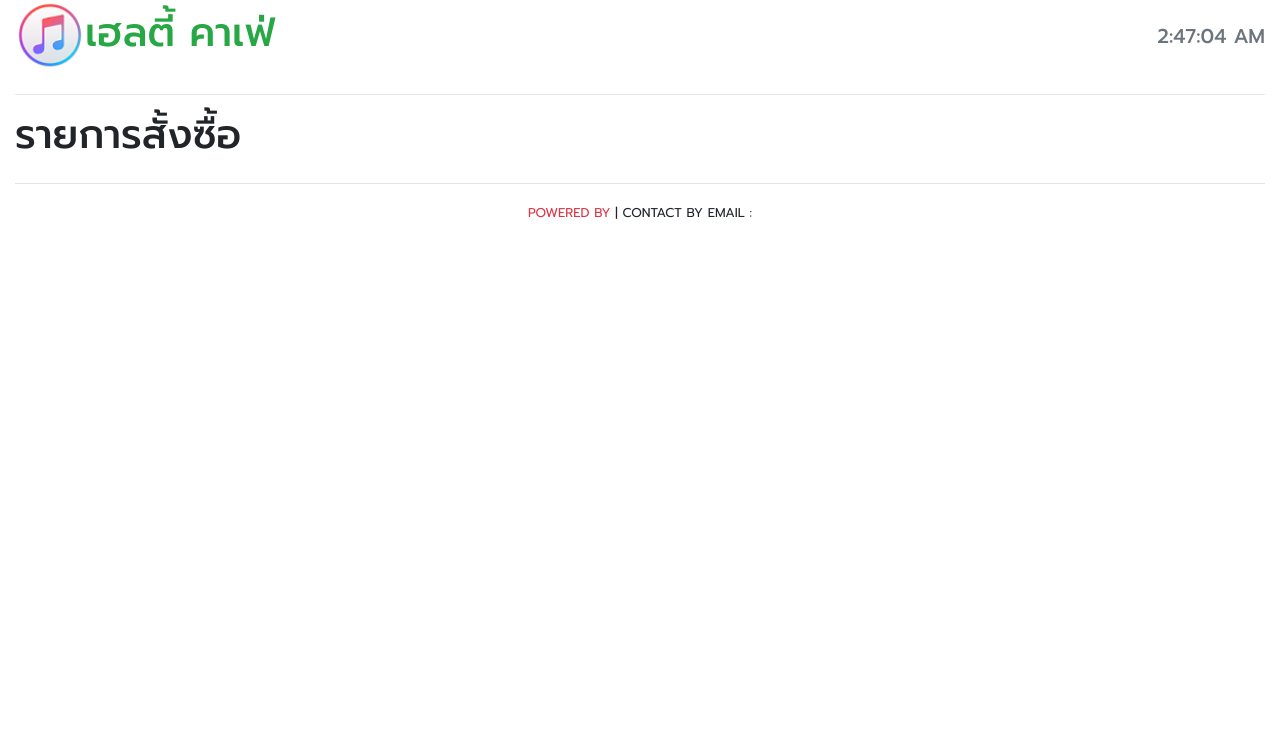
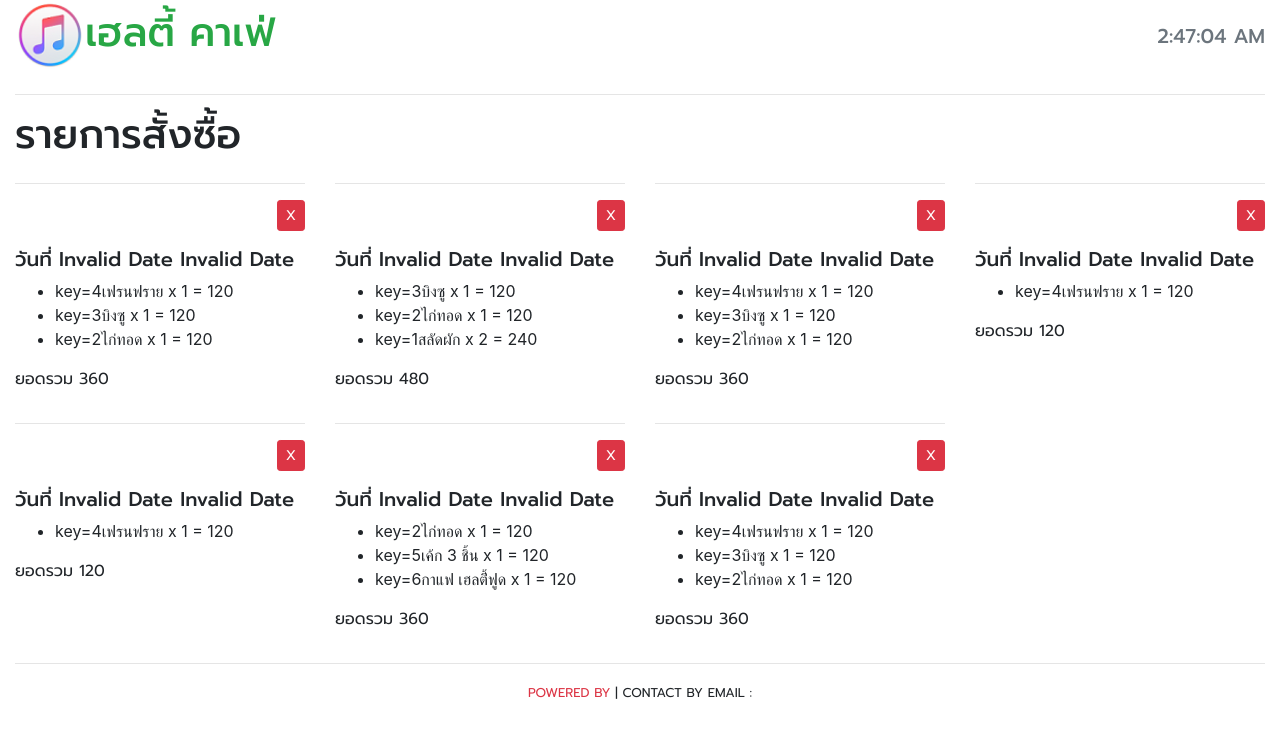
Before and after one commit to panugood11/client, a React (Create React App) app: page /orders in a window 1280 px wide. Shown: the top 738 px of the page. Built offline with nearby package versions, Linux system fonts and the light colour scheme; data requests are answered from the project's data file.

Commit message:
55.Order Page | /orders

```diff
--- a/resources/data/db.json
+++ b/resources/data/db.json
@@ -2,42 +2,36 @@
   "products": [
     {
       "id": 1,
-      "productId": 1,
       "productName": "สลัดผัก",
       "unitPrice": "120",
       "thumbnail": "images/product/1.jpg"
     },
     {
       "id": 2,
-      "productId": 2,
       "productName": "ไก่ทอด",
       "unitPrice": "120",
       "thumbnail": "images/product/2.jpg"
     },
     {
       "id": 3,
-      "productId": 3,
       "productName": "บิงซู",
       "unitPrice": "120",
       "thumbnail": "images/product/3.jpg"
     },
     {
       "id": 4,
-      "productId": 4,
       "productName": "เฟรนฟราย",
       "unitPrice": "120",
       "thumbnail": "images/product/4.jpg"
     },
     {
       "id": 5,
-      "productId": 5,
       "productName": "เค้ก 3 ชิ้น",
       "unitPrice": "120",
       "thumbnail": "images/product/5.jpg"
     },
     {
       "id": 6,
-      "productId": 6,
       "productName": "กาแฟ เฮลตี้่ฟูด",
       "unitPrice": "120",
       "thumbnail": "images/product/6.jpg"
@@ -51,7 +45,6 @@
         {
           "product": {
             "id": 4,
-            "productId": 4,
             "productName": "เฟรนฟราย",
             "unitPrice": "120",
             "thumbnail": "images/product/4.jpg"
@@ -61,7 +54,6 @@
         {
           "product": {
             "id": 3,
-            "productId": 3,
             "productName": "บิงซู",
             "unitPrice": "120",
             "thumbnail": "images/product/3.jpg"
@@ -71,7 +63,6 @@
         {
           "product": {
             "id": 2,
-            "productId": 2,
             "productName": "ไก่ทอด",
             "unitPrice": "120",
             "thumbnail": "images/product/2.jpg"
@@ -88,7 +79,6 @@
         {
           "product": {
             "id": 3,
-            "productId": 3,
             "productName": "บิงซู",
             "unitPrice": "120",
             "thumbnail": "images/product/3.jpg"
@@ -98,7 +88,6 @@
         {
           "product": {
             "id": 2,
-            "productId": 2,
             "productName": "ไก่ทอด",
             "unitPrice": "120",
             "thumbnail": "images/product/2.jpg"
@@ -108,7 +97,6 @@
         {
           "product": {
             "id": 1,
-            "productId": 1,
             "productName": "สลัดผัก",
             "unitPrice": "120",
             "thumbnail": "images/product/1.jpg"
@@ -125,7 +113,6 @@
         {
           "product": {
             "id": 4,
-            "productId": 4,
             "productName": "เฟรนฟราย",
             "unitPrice": "120",
             "thumbnail": "images/product/4.jpg"
@@ -135,7 +122,6 @@
         {
           "product": {
             "id": 3,
-            "productId": 3,
             "productName": "บิงซู",
             "unitPrice": "120",
             "thumbnail": "images/product/3.jpg"
@@ -145,7 +131,6 @@
         {
           "product": {
             "id": 2,
-            "productId": 2,
             "productName": "ไก่ทอด",
             "unitPrice": "120",
             "thumbnail": "images/product/2.jpg"
@@ -162,7 +147,6 @@
         {
           "product": {
             "id": 4,
-            "productId": 4,
             "productName": "เฟรนฟราย",
             "unitPrice": "120",
             "thumbnail": "images/product/4.jpg"
@@ -179,7 +163,6 @@
         {
           "product": {
             "id": 4,
-            "productId": 4,
             "productName": "เฟรนฟราย",
             "unitPrice": "120",
             "thumbnail": "images/product/4.jpg"
@@ -196,7 +179,6 @@
         {
           "product": {
             "id": 2,
-            "productId": 2,
             "productName": "ไก่ทอด",
             "unitPrice": "120",
             "thumbnail": "images/product/2.jpg"
@@ -206,7 +188,6 @@
         {
           "product": {
             "id": 5,
-            "productId": 5,
             "productName": "เค้ก 3 ชิ้น",
             "unitPrice": "120",
             "thumbnail": "images/product/5.jpg"
@@ -216,7 +197,6 @@
         {
           "product": {
             "id": 6,
-            "productId": 6,
             "productName": "กาแฟ เฮลตี้่ฟูด",
             "unitPrice": "120",
             "thumbnail": "images/product/6.jpg"
@@ -233,7 +213,6 @@
         {
           "product": {
             "id": 4,
-            "productId": 4,
             "productName": "เฟรนฟราย",
             "unitPrice": "120",
             "thumbnail": "images/product/4.jpg"
@@ -243,7 +222,6 @@
         {
           "product": {
             "id": 3,
-            "productId": 3,
             "productName": "บิงซู",
             "unitPrice": "120",
             "thumbnail": "images/product/3.jpg"
@@ -253,7 +231,6 @@
         {
           "product": {
             "id": 2,
-            "productId": 2,
             "productName": "ไก่ทอด",
             "unitPrice": "120",
             "thumbnail": "images/product/2.jpg"
@@ -262,43 +239,6 @@
         }
       ],
       "id": 7
-    },
-    {
-      "orderedDate": "2019-12-28T02:35:14.473Z",
-      "totalPrice": 360,
-      "orders": [
-        {
-          "product": {
-            "id": 4,
-            "productId": 4,
-            "productName": "เฟรนฟราย",
-            "unitPrice": "120",
-            "thumbnail": "images/product/4.jpg"
-          },
-          "quantity": 1
-        },
-        {
-          "product": {
-            "id": 3,
-            "productId": 3,
-            "productName": "บิงซู",
-            "unitPrice": "120",
-            "thumbnail": "images/product/3.jpg"
-          },
-          "quantity": 1
-        },
-        {
-          "product": {
-            "id": 2,
-            "productId": 2,
-            "productName": "ไก่ทอด",
-            "unitPrice": "120",
-            "thumbnail": "images/product/2.jpg"
-          },
-          "quantity": 1
-        }
-      ],
-      "id": 8
     }
   ]
 }
--- a/src/components/containers/order/Order.js
+++ b/src/components/containers/order/Order.js
@@ -1,4 +1,4 @@
-import React, {Component} from "react";
+import React, { Component } from "react";
 import Header from "../../Header";
 import Footer from "../../Footer";
 import axios from "axios";
@@ -7,7 +7,7 @@ import axios from "axios";
 class Order extends Component {
 
     constructor(props) {
-        super(props)
+        super(props);
         this.state = {orders : null};
     }
     componentDidMount() {
@@ -18,7 +18,7 @@ class Order extends Component {
         )
     }
     delOrder(order) {
-        axios.delete("http://localhost:3001/orders" + order.id).then(res => {
+        axios.delete("http://localhost:3001/orders/" + order.id ).then(res => {
             axios.get("http://localhost:3001/orders").then(
                 res => {
                     this.setState({orders : res.data});
@@ -26,45 +26,43 @@ class Order extends Component {
             )
         })
     }
+
     showOrders() {
-        return this.setState.orders && this.state.orders.map(order => {
-            const date = new Date(order.orderedDate);
-            return(
-                <div key={order.id} className = "col-md-3">
+        return this.state.orders && this.state.orders.map(order => {
+            const date = new Date(order.orderDate);
+            return (
+                <div key={order.id} className="col-md-3">
                     <hr/>
-                    <p className="text-right">
+                    <p className = "text-right">
                         <button className="btn btn-danger btn-sm title" onClick={() => this.delOrder(order)}>X</button>
                     </p>
                     <h5>วันที่ {date.toLocaleDateString()} {date.toLocaleTimeString()}</h5>
-                    <ui>
+                    <ul>
                         {order.orders && order.orders.map(record => {
-                            return (<li key={order.product.id}>
-                                {record.product.productName} x {record.quantity} = {record.product.uniPrice * record.quantity}
+                            return (<li> key={record.product.id}
+                                {record.product.productName} x {record.quantity} = {record.product.unitPrice * record.quantity}
                             </li>)
                         })}
-                    </ui>
+                    </ul>
                     <p className="title">ยอดรวม {order.totalPrice}</p>
                 </div>
             )
         })
     }
 
-    render(){
-        return(
+    render() {
+        return (
             <div>
                 <Header />
-                <div className = "container-fluid">
-                    <h1>รายการสั้งซื้อ</h1>
-                    <div className="row">
-                        {this.showOrders()}
+                    <div className="container-fluid">
+                        <h1>รายการสั้งซื้อ</h1>
+                        <div className="row">
+                            {this.showOrders()}
+                        </div>
                     </div>
-                </div>
                 <Footer />
             </div>
         )
     }
 }
-
-
-
 export default Order;
--- a/src/components/monitor/Monitor.js
+++ b/src/components/monitor/Monitor.js
@@ -1,73 +1,107 @@
-import React, { Component } from 'react';
+import React, { Component } from "react";
 import Calculator from "./Calculator";
 import ProductList from "../ProductItem/ProductList";
 import axios from "axios";
 
 class Monitor extends Component {
-
   constructor(props) {
     super(props);
-        this.state = {totalPrice: 0, orders: [], confirm: false, msg:''};
+    this.state = { totalPrice: 0, orders: [], confirm: false, msg: "" };
     this.addOrder = this.addOrder.bind(this);
     this.delOrder = this.delOrder.bind(this);
     this.confirmOrder = this.confirmOrder.bind(this);
     this.cancelOrder = this.cancelOrder.bind(this);
-
   }
 
   addOrder(product) {
-        let findOrder = this.state.orders.find(order => order.product.productId == product.productId);
-        if(findOrder){
-            findOrder.quantity++
+    let findOrder = this.state.orders.find(
+      order => order.product.id == product.id
+    );
+    if (findOrder) {
+      findOrder.quantity++;
     } else {
-            this.state.orders.push({product: product, quantity: 1});
+      this.state.orders.push({ product: product, quantity: 1 });
     }
     const totalPrice = this.state.totalPrice + parseInt(product.unitPrice);
-        this.setState({totalPrice: totalPrice, orders: this.state.orders, confirm:false});
+    this.setState({
+      totalPrice: totalPrice,
+      orders: this.state.orders,
+      confirm: false
+    });
   }
 
   delOrder(product) {
-        let findOrder = this.state.orders.find(order => order.product.productId == product.productId);
-        let resultOrder = this.state.orders.filter(order => order.product.productId != product.productId);
-        const totalPrice = this.state.totalPrice - (findOrder.quantity * parseInt(findOrder.product.unitPrice));
-        this.setState({totalPrice: totalPrice, orders: resultOrder, confirm: false});
+    let findOrder = this.state.orders.find(
+      order => order.product.id == product.id
+    );
+    let resultOrder = this.state.orders.filter(
+      order => order.product.id != product.id
+    );
+    const totalPrice =
+      this.state.totalPrice -
+      findOrder.quantity * parseInt(findOrder.product.unitPrice);
+    this.setState({
+      totalPrice: totalPrice,
+      orders: resultOrder,
+      confirm: false
+    });
   }
   confirmOrder() {
-        const {totalPrice, orders } = this.state;
-        if(orders && orders.length > 0) {
-        axios.post("http://localhost:3001/orders", {orderedDate: new Date(), totalPrice, orders})
-            .then(res =>{
-                this.setState({totalPrice: 0, orders: [], confirm: true, msg:'บันทึกรายการสั้งซื้อเรียบร้อย'});
+    const { totalPrice, orders } = this.state;
+    if (orders && orders.length > 0) {
+      axios
+        .post("http://localhost:3001/orders", {
+          orderedDate: new Date(),
+          totalPrice,
+          orders
         })
+        .then(res => {
+          this.setState({
+            totalPrice: 0,
+            orders: [],
+            confirm: true,
+            msg: "บันทึกรายการสั้งซื้อเรียบร้อย"
+          });
+        });
     } else {
-            this.setState({totalPrice: 0, orders: [], confirm: true, msg:'เลือสินค้าก่อนค่ะ'});
+      this.setState({
+        totalPrice: 0,
+        orders: [],
+        confirm: true,
+        msg: "เลือสินค้าก่อนค่ะ"
+      });
     }
   }
 
   cancelOrder() {
-        this.setState({totalPrice: 0, orders: [], confirm: false});
+    this.setState({ totalPrice: 0, orders: [], confirm: false });
   }
-
-
 
   render() {
     return (
-            <div className = "container-fluid">
-                {this.state.confirm &&
-                <div className= "alert alert-secondary title text-right" role="alert">
+      <div className="container-fluid">
+        {this.state.confirm && (
+          <div className="alert alert-secondary title text-right" role="alert">
             {this.state.msg}
           </div>
-                }
-                <div className ="row">
+        )}
+        <div className="row">
           <div className="col-md-9">
-                        <ProductList products = {this.props.products} onAddOrder={this.addOrder}/>
+            <ProductList
+              products={this.props.products}
+              onAddOrder={this.addOrder}
+            />
           </div>
-                    <div className = "col-md -3">
-                        <Calculator totalPrice={this.state.totalPrice} orders =  {this.state.orders} onDelOrder={this.delOrder} confirmOrder={this.confirmOrder} onCancelOrder={this.cancelOrder} />
+          <div className="col-md -3">
+            <Calculator
+              totalPrice={this.state.totalPrice}
+              orders={this.state.orders}
+              onDelOrder={this.delOrder}
+              confirmOrder={this.confirmOrder}
+              onCancelOrder={this.cancelOrder}
+            />
           </div>
-
         </div>
-
       </div>
     );
   }
```
Also changed, not shown: src/components/ProductItem/ProductList.js (+17 -19 lines), src/components/containers/Home.js (+16 -17 lines), public/products.txt. Lines whose indentation alone changed are shown as unchanged.
